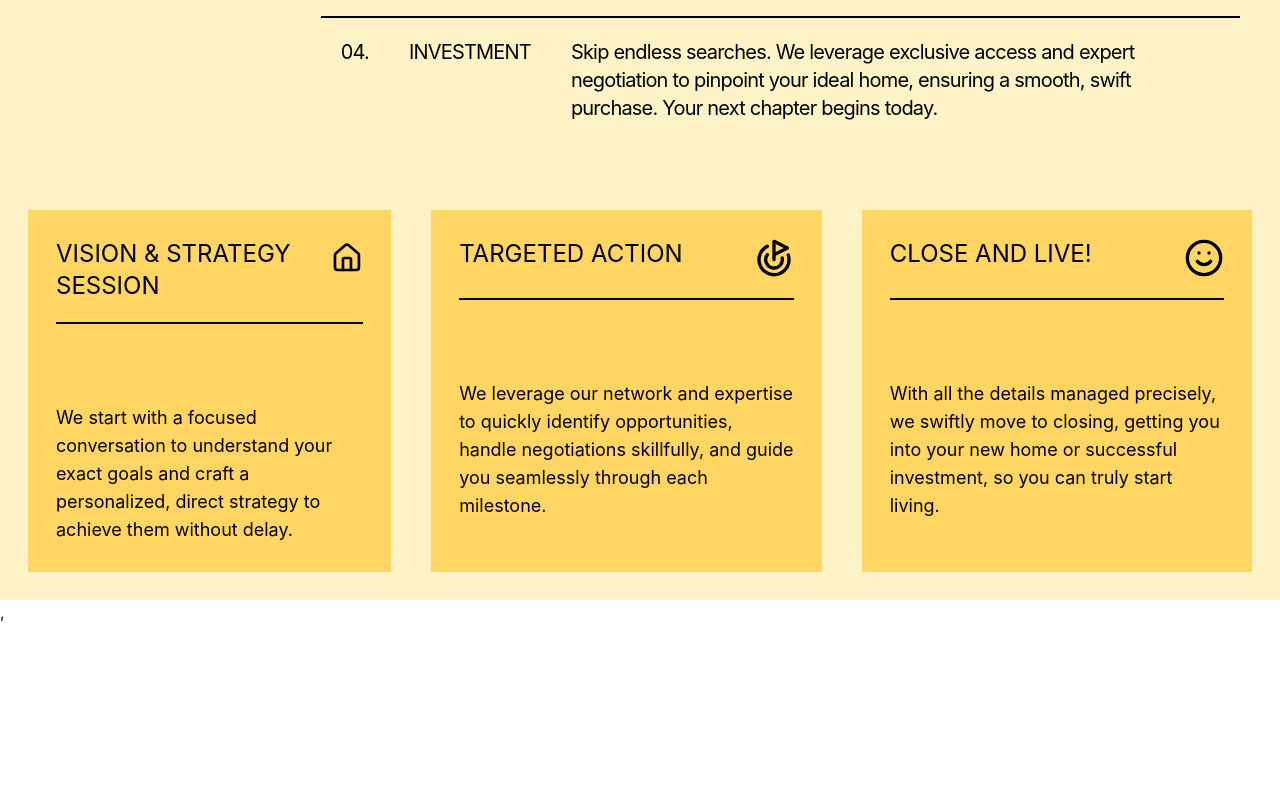
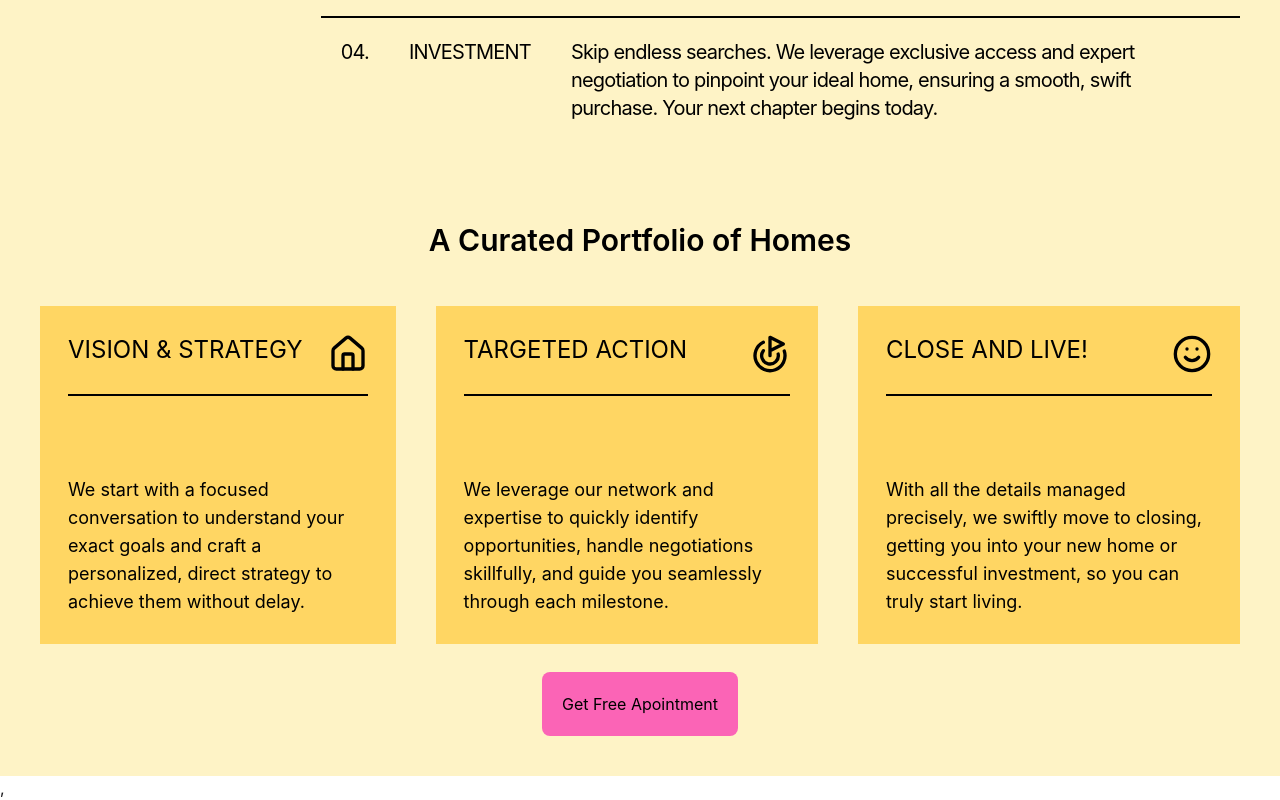
Before and after one commit to acquah-forever/my-realEstate, a React (Vite) app: page / in a window 1280 px wide. Shown: the part 4558-5358 px from the top of the page. Before the commit the page ends 5182 px from the top, so only its background shows below. Built offline with nearby package versions, Linux system fonts and the light colour scheme.

Commit message:
added get  free appointment button

```diff
--- a/src/MoreInfo.jsx
+++ b/src/MoreInfo.jsx
@@ -1,12 +1,16 @@
 import React from 'react'
-import { House,Goal,Smile } from 'lucide-react'
+import { House, Goal, Smile } from 'lucide-react'
+
 
 const MoreInfo = () => {
     return (
-        <div className='p-7 flex justify-between space-x-10'>
+        <div className='p-10 grid grid-cols-1 '>
+            <h1 className='mb-12 text-center text-3xl font-semibold'>A Curated Portfolio of Homes</h1>
+            <div className='
+            flex justify-between items-center space-x-10'>
                 <div className='bg-amber-400/50 p-7 max-w-2xl'>
                     <div className='mb-5 flex justify-between'>
-                    <h1 className='uppercase text-2xl'>Vision & Strategy Session</h1>
+                        <h1 className='uppercase text-2xl'>Vision & Strategy</h1>
                         <House className='w-10 h-10' />
                     </div>
                     <div className='border-t-2 mb-20'></div>
@@ -31,6 +35,8 @@ const MoreInfo = () => {
                     <h3 className='text-lg'>With all the details managed precisely, we swiftly move to closing, getting you into your new home or successful investment, so you can truly start living.</h3>
                 </div>
             </div>
+            <button className='bg-pink-400 p-5 mx-auto rounded-lg mt-7'>Get Free Apointment</button>
+        </div>
     )
 }
 
```
Lines whose indentation alone changed are shown as unchanged.
